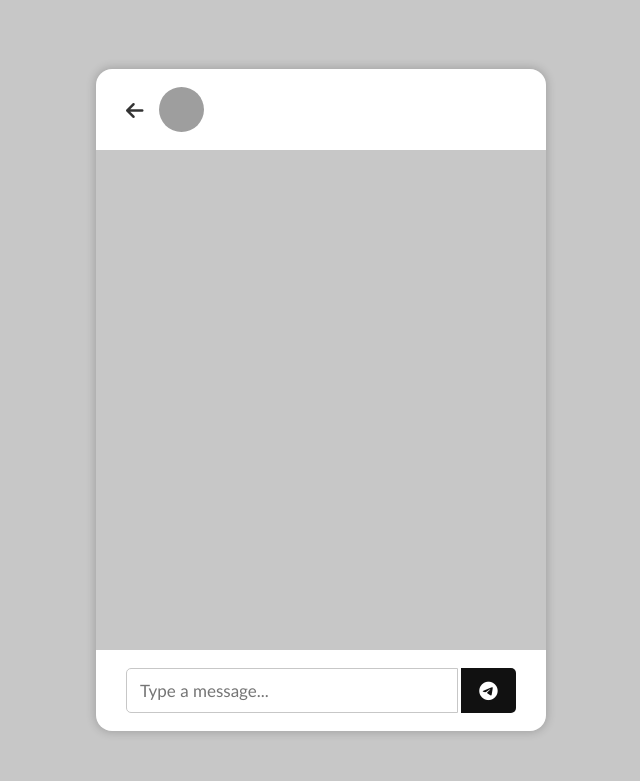
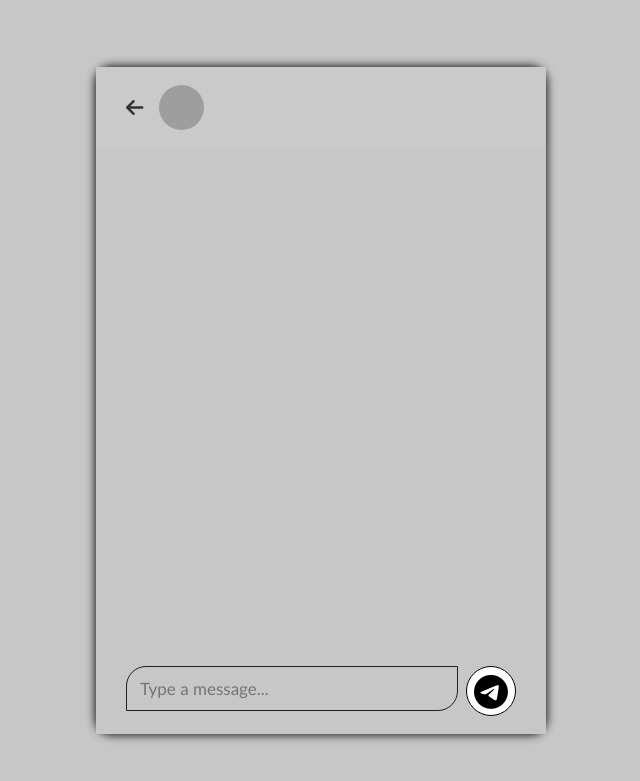
Before and after one commit to AnshGoyal7310/ChatApplication-PHP, a PHP site: page /chat.php?user_id=1 in a window 1280 px wide. Shown: the top 781 px of the page, without its empty margins (319-959 px from the left). Run offline with PHP 8.4, Linux system fonts and the light colour scheme; a user stored in the database is signed in; data comes from the database, SQL or seed files in the repository; data that the repository does not hold is empty; grey boxes are pictures that could not be loaded.

Commit message:
Add files via upload

```diff
--- a/ChatApplication/chat.php
+++ b/ChatApplication/chat.php
@@ -26,7 +26,7 @@ if (!isset($_SESSION['unique_id'])) {
          </header>
          <div class="chat-box">
          </div>
-         <form action="#" class="typing-area">
+         <form action="#" class="typing-area" autocomplete="off">
             <input type="text" name="outgoing_id" value="<?php echo $_SESSION['unique_id']; ?>" hidden>
             <input type="text" name="incoming_id" value="<?php echo $user_id; ?>" hidden>
             <input type="text" name="message" class="input-field" placeholder="Type a message...">
--- a/ChatApplication/js/chat.js
+++ b/ChatApplication/js/chat.js
@@ -10,6 +10,16 @@ form.onsubmit = (e) => {
 function scrollToBottom() {
   chatBox.scrollTop = chatBox.scrollHeight;
 }
+
+chatBox.onmouseenter = () => {
+// console.log("Hello Auot");
+chatBox.classList.add("active");
+};
+
+chatBox.onmouseleave = () => {
+  // console.log("Hello Auot");
+  chatBox.classList.remove("active");
+  };
 
 sendBtn.onclick = () => {
   let xhr = new XMLHttpRequest();
@@ -36,7 +46,9 @@ setInterval(() => {
         let data = xhr.response;
         // console.log(data);
         chatBox.innerHTML = data;
-        scrollToBottom();
+        if (!chatBox.classList.contains("active")) {
+          scrollToBottom();
+        }
       }
     }
   };
--- /dev/null
+++ b/ChatApplication/password.txt
@@ -0,0 +1 @@
+An@7310AnshGoyal
--- a/ChatApplication/style.css
+++ b/ChatApplication/style.css
@@ -13,10 +13,10 @@
   background-color: #c7c7c7;
 }
 .wrapper {
-   background-color: #fff;
+  background-color: #c7c7c7;
   width: 450px;
   border-radius: 16px;
-   box-shadow: 0px 0px 10px 1px rgba(0, 0, 0, 0.2);
+  box-shadow: 0px 0px 10px 1px rgba(0, 0, 0, 0.9);
 }
 
 /* Signup Form CSS Code  */
@@ -236,10 +246,16 @@
 }
 
 /* Chat Area Start  */
+.chat-area{
+  background-color: #c7c7c7;
+}
 .chat-area header {
   display: flex;
   align-items: center;
   padding: 18px 30px;
+  background-color: rgb(202, 202, 202);
+  /* border-top-left-radius: 20px;
+   border-top-right-radius: 20px; */
 }
 .chat-area header .back-icon {
   color: #333;
@@ -251,7 +267,7 @@
   margin: 0 15px;
 }
 .chat-area header .details span {
-   font-size: 17px;
+  font-size: 19px;
   font-weight: 500;
 }
 .chat-box {
@@ -261,6 +277,9 @@
   overflow-y: auto;
   padding: 10px 30px 20px 30px;
   background: #c7c7c7;
+  z-index: 1000000;
+  /* border-top-left-radius: 20px;
+   border-top-right-radius: 20px; */
   /* box-shadow: inset 0px 0px 32px 2px rgb(0 0 0 / 5%); */
 }
 .chat-box .text {
@@ -286,51 +305,63 @@
   max-width: calc(100% - 130px);
 }
 .outgoing .details p {
-   background: #333;
+  background: rgb(0, 25, 253);
   color: #fff;
   border-radius: 18px 18px 0 18px;
+  /* border: 2px solid #000; */
 }
 .chat-box .incoming {
   display: flex;
   align-items: flex-end;
 }
 .chat-box .incoming img {
-   height: 35px;
-   width: 35px;
+  height: 40px;
+  width: 40px;
 }
 .chat-box .incoming .details {
   margin-right: auto;
   margin-left: 10px;
+  height: 50px;
+  line-height: 35px;
   max-width: calc(100% - 130px);
+  border-radius: 0px 18px 0px 18px;
+  box-shadow: 4px 4px 5px 1px rgb(63 0 255 / 20%);
 }
 .incoming .details p {
-   background: #fff;
-   color: #333;
-   border-radius: 18px 18px 18px 0;
+  background: #000;
+  color: #fff;
+  height: 50px;
+  border-radius: 0px 18px 0px 18px;
+  /* border: 2px solid #000; */
 }
 .chat-area .typing-area {
   padding: 18px 30px;
   display: flex;
   justify-content: space-between;
+  z-index: 100000;
 }
 .typing-area input {
   height: 45px;
   width: calc(100% - 58px);
   font-size: 17px;
   padding: 0 13px;
-   border: 1px solid #c7c7c7;
+  border: 1px solid #241e1e;
+  background-color: #c7c7c7;
   outline: none;
-   border-radius: 5px 0 0 5px;
+  border-radius: 20px 0 20px 0px;
+  z-index: 100000;
 }
 .typing-area button {
-   color: #fff;
-   width: 55px;
+  color: #000;
+  width: 50px;
+  height: 50px;
   border: none;
   outline: none;
-   background-color: #111;
-   font-size: 19px;
+  background-color: #fff;
+  font-size: 35px;
   cursor: pointer;
-   border-radius: 0 5px 5px 0;
+  border: 1px solid black;
+  border-radius: 50%;
 }
 .typing-area button.active {
   opacity: 1;
```
Also changed, not shown: other parts of ChatApplication/style.css (+20 -10 lines), ChatApplication/index.php (+6 -2 lines), ChatApplication/login.php (+6 -2 lines), ChatApplication/users.php (+7 -1 lines). Lines whose indentation alone changed are shown as unchanged.
